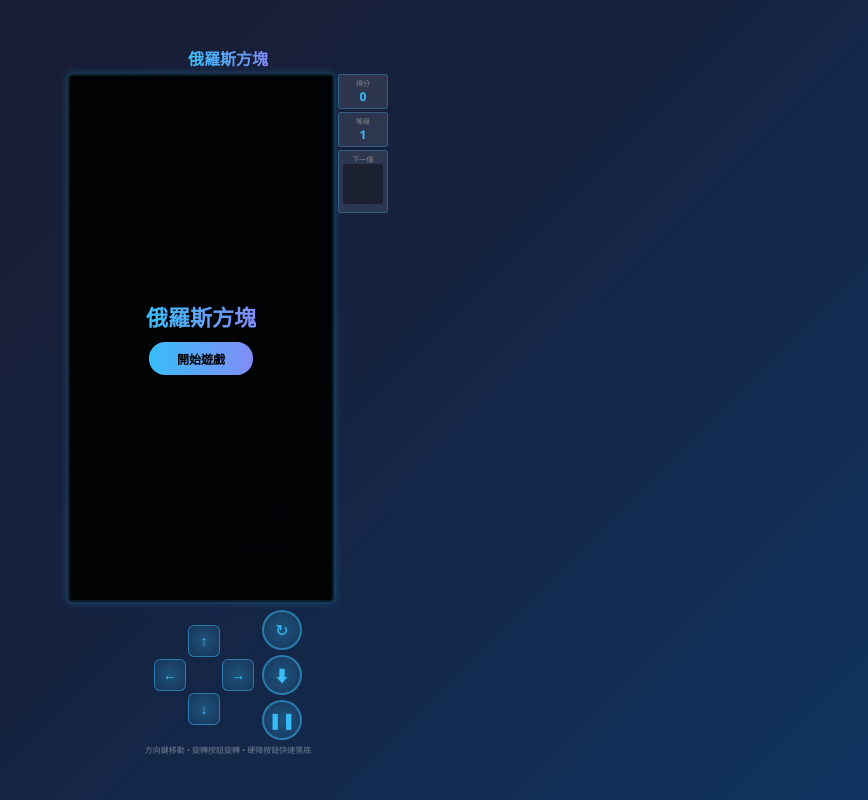
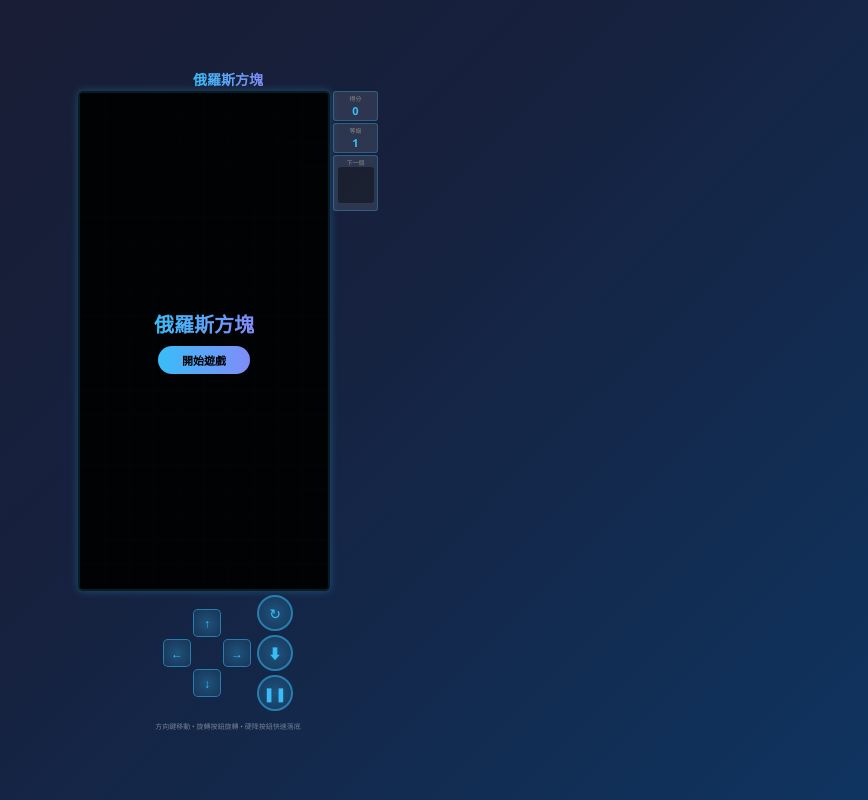
Before and after one commit to ken0953-coder/Test-Game, a website: page index.html in a window 1280 px wide. Both pictures are taken after a click on the element "❚❚". Shown: the whole page, without its empty margins (412-1280 px from the left). Drawn offline with Linux system fonts and the light colour scheme.

Commit message:
fix: 縮小控制按鈕尺寸，修復左右移動和旋轉問題

```diff
--- a/index.html
+++ b/index.html
@@ -25,46 +25,47 @@
             display: flex;
             flex-direction: column;
             align-items: center;
-            gap: 4px;
-            padding: 4px;
+            gap: 2px;
+            padding: 2px;
             width: 100%;
             max-width: 100vw;
         }
         .game-header { text-align: center; color: #fff; }
-        .game-title { font-size: 16px; font-weight: bold; background: linear-gradient(90deg, #38bdf8, #818cf8); -webkit-background-clip: text; -webkit-text-fill-color: transparent; }
-        .game-container { display: flex; gap: 4px; align-items: flex-start; width: 100%; max-width: 320px; }
+        .game-title { font-size: 14px; font-weight: bold; background: linear-gradient(90deg, #38bdf8, #818cf8); -webkit-background-clip: text; -webkit-text-fill-color: transparent; }
+        .game-container { display: flex; gap: 3px; align-items: flex-start; width: 100%; max-width: 300px; }
         .game-board { position: relative; flex: 1; min-width: 0; }
-        canvas#gameCanvas { display: block; width: 100%; background: rgba(0, 0, 0, 0.6); border: 2px solid #38bdf8; border-radius: 4px; box-shadow: 0 0 10px rgba(56, 189, 248, 0.3); }
-        .side-panel { display: flex; flex-direction: column; gap: 3px; color: #fff; min-width: 50px; }
-        .panel-box { background: rgba(255, 255, 255, 0.1); border: 1px solid rgba(56, 189, 248, 0.3); border-radius: 3px; padding: 3px; text-align: center; }
-        .panel-title { font-size: 7px; color: #888; text-transform: uppercase; }
-        .panel-value { font-size: 12px; font-weight: bold; color: #38bdf8; }
+        canvas#gameCanvas { display: block; width: 100%; background: rgba(0, 0, 0, 0.6); border: 2px solid #38bdf8; border-radius: 4px; box-shadow: 0 0 8px rgba(56, 189, 248, 0.3); }
+        .side-panel { display: flex; flex-direction: column; gap: 2px; color: #fff; min-width: 45px; }
+        .panel-box { background: rgba(255, 255, 255, 0.1); border: 1px solid rgba(56, 189, 248, 0.3); border-radius: 3px; padding: 2px; text-align: center; }
+        .panel-title { font-size: 6px; color: #888; text-transform: uppercase; }
+        .panel-value { font-size: 11px; font-weight: bold; color: #38bdf8; }
         .next-canvas { background: rgba(0, 0, 0, 0.4); border-radius: 3px; }
 
-        /* 方向鍵控制 */
+        /* 控制區域 */
         .controls-area {
             display: flex;
             justify-content: center;
             align-items: center;
-            gap: 8px;
-            margin-top: 4px;
+            gap: 6px;
+            margin-top: 2px;
             width: 100%;
-            max-width: 320px;
+            max-width: 300px;
+            padding-bottom: 8px;
         }
         .dpad {
             display: grid;
-            grid-template-columns: repeat(3, 32px);
-            grid-template-rows: repeat(3, 32px);
+            grid-template-columns: repeat(3, 28px);
+            grid-template-rows: repeat(3, 28px);
             gap: 2px;
         }
         .dpad-btn {
-            width: 32px;
-            height: 32px;
+            width: 28px;
+            height: 28px;
             background: radial-gradient(circle, rgba(56, 189, 248, 0.3) 0%, rgba(56, 189, 248, 0.1) 100%);
             border: 1.5px solid rgba(56, 189, 248, 0.5);
-            border-radius: 6px;
+            border-radius: 5px;
             color: #38bdf8;
-            font-size: 14px;
+            font-size: 12px;
             display: flex;
             justify-content: center;
             align-items: center;
@@ -78,17 +79,17 @@
         .action-buttons {
             display: flex;
             flex-direction: column;
-            gap: 5px;
+            gap: 4px;
             align-items: center;
         }
         .action-btn {
-            width: 40px;
-            height: 40px;
+            width: 36px;
+            height: 36px;
             background: radial-gradient(circle, rgba(56, 189, 248, 0.3) 0%, rgba(56, 189, 248, 0.1) 100%);
             border: 2px solid rgba(56, 189, 248, 0.5);
             border-radius: 50%;
             color: #38bdf8;
-            font-size: 16px;
+            font-size: 14px;
             display: flex;
             justify-content: center;
             align-items: center;
@@ -98,11 +99,11 @@
         }
         .action-btn:active { background: rgba(56, 189, 248, 0.5); transform: scale(0.95); }
 
-        .overlay { position: absolute; top: 0; left: 0; width: 100%; height: 100%; background: rgba(0, 0, 0, 0.85); display: flex; flex-direction: column; justify-content: center; align-items: center; gap: 10px; z-index: 10; border-radius: 4px; }
+        .overlay { position: absolute; top: 0; left: 0; width: 100%; height: 100%; background: rgba(0, 0, 0, 0.85); display: flex; flex-direction: column; justify-content: center; align-items: center; gap: 8px; z-index: 10; border-radius: 4px; }
         .overlay.hidden { display: none; }
-        .overlay-title { font-size: 22px; font-weight: bold; background: linear-gradient(90deg, #38bdf8, #818cf8); -webkit-background-clip: text; -webkit-text-fill-color: transparent; }
-        .start-btn { padding: 8px 28px; background: linear-gradient(90deg, #38bdf8, #818cf8); border: none; border-radius: 16px; color: #000; font-size: 12px; font-weight: bold; cursor: pointer; }
-        .controls-hint { color: rgba(255, 255, 255, 0.4); font-size: 8px; text-align: center; padding: 0 4px; }
+        .overlay-title { font-size: 20px; font-weight: bold; background: linear-gradient(90deg, #38bdf8, #818cf8); -webkit-background-clip: text; -webkit-text-fill-color: transparent; }
+        .start-btn { padding: 6px 24px; background: linear-gradient(90deg, #38bdf8, #818cf8); border: none; border-radius: 14px; color: #000; font-size: 11px; font-weight: bold; cursor: pointer; }
+        .controls-hint { color: rgba(255, 255, 255, 0.4); font-size: 7px; text-align: center; padding: 0 2px; }
     </style>
 </head>
 <body>
@@ -112,13 +113,13 @@
             <div class="game-board">
                 <canvas id="gameCanvas"></canvas>
                 <div class="overlay" id="startOverlay"><div class="overlay-title">俄羅斯方塊</div><button class="start-btn" onclick="startGame()">開始遊戲</button></div>
-                <div class="overlay hidden" id="gameOverOverlay"><div class="overlay-title">遊戲結束</div><div id="finalScore" style="color:#888;font-size:11px"></div><button class="start-btn" onclick="startGame()">再玩一次</button></div>
+                <div class="overlay hidden" id="gameOverOverlay"><div class="overlay-title">遊戲結束</div><div id="finalScore" style="color:#888;font-size:10px"></div><button class="start-btn" onclick="startGame()">再玩一次</button></div>
                 <div class="overlay hidden" id="pauseOverlay"><div class="overlay-title">暫停</div><button class="start-btn" onclick="togglePause()">繼續</button></div>
             </div>
             <div class="side-panel">
                 <div class="panel-box"><div class="panel-title">得分</div><div class="panel-value" id="score">0</div></div>
                 <div class="panel-box"><div class="panel-title">等級</div><div class="panel-value" id="level">1</div></div>
-                <div class="panel-box"><div class="panel-title">下一個</div><canvas id="nextCanvas" class="next-canvas" width="40" height="40"></canvas></div>
+                <div class="panel-box"><div class="panel-title">下一個</div><canvas id="nextCanvas" class="next-canvas" width="36" height="36"></canvas></div>
             </div>
         </div>
         <div class="controls-area">
@@ -147,7 +148,12 @@
         const nextCanvas = document.getElementById('nextCanvas');
         const nextCtx = nextCanvas.getContext('2d');
         let BLOCK_SIZE = 30, COLS = 10, ROWS = 20;
-        function resizeCanvas() { const maxWidth = Math.min(window.innerWidth - 12, 220); canvas.width = maxWidth; canvas.height = maxWidth * 2; BLOCK_SIZE = canvas.width / COLS; }
+        function resizeCanvas() {
+            const maxWidth = Math.min(window.innerWidth - 10, 200);
+            canvas.width = maxWidth;
+            canvas.height = maxWidth * 2;
+            BLOCK_SIZE = canvas.width / COLS;
+        }
         resizeCanvas();
         window.addEventListener('resize', resizeCanvas);
         const COLORS = [null, '#00f0f0', '#0000f0', '#f0a000', '#f0f000', '#00f000', '#a000f0', '#f00000'];
@@ -156,6 +162,7 @@
         let score = 0, lines = 0, level = 1;
         let gameRunning = false, gamePaused = false;
         let dropInterval = 1000, lastDrop = 0, animationId = null;
+        let lastRotateTime = 0;
 
         class Piece {
             constructor(type) { this.type = type; this.shape = SHAPES[type].map(r => [...r]); this.x = Math.floor(COLS / 2) - Math.floor(this.shape[0].length / 2); this.y = 0; }
@@ -180,7 +187,7 @@
         function drawNext() {
             nextCtx.clearRect(0, 0, nextCanvas.width, nextCanvas.height);
             if (!nextPiece) return;
-            const s = 9, ox = (nextCanvas.width-nextPiece.shape[0].length*s)/2, oy = (nextCanvas.height-nextPiece.shape.length*s)/2;
+            const s = 8, ox = (nextCanvas.width-nextPiece.shape[0].length*s)/2, oy = (nextCanvas.height-nextPiece.shape.length*s)/2;
             nextPiece.shape.forEach((row,y)=>row.forEach((v,x)=>{if(v){nextCtx.fillStyle=COLORS[v];nextCtx.fillRect(ox+x*s,oy+y*s,s,s);nextCtx.strokeStyle='rgba(0,0,0,0.5)';nextCtx.strokeRect(ox+x*s,oy+y*s,s,s);}}));
         }
         function isValid(shape, dx, dy, px, py) {
@@ -200,13 +207,45 @@
         function gameOver() { gameRunning=false; cancelAnimationFrame(animationId); document.getElementById('finalScore').textContent='得分: '+score; document.getElementById('gameOverOverlay').classList.remove('hidden'); }
         function spawnPiece() { currentPiece=nextPiece||randomPiece(); nextPiece=randomPiece(); drawNext(); if(!isValid(currentPiece.shape,0,0,currentPiece.x,currentPiece.y)) gameOver(); }
         function moveDown() { if(!gameRunning||gamePaused||!currentPiece)return; if(isValid(currentPiece.shape,0,1,currentPiece.x,currentPiece.y))currentPiece.y++;else{placePiece();clearLines();spawnPiece();} }
-        function moveLeft() { if(gameRunning&&!gamePaused&&currentPiece&&isValid(currentPiece.shape,-1,0,currentPiece.x,currentPiece.y))currentPiece.x--; }
-        function moveRight() { if(gameRunning&&!gamePaused&&currentPiece&&isValid(currentPiece.shape,1,0,currentPiece.x,currentPiece.y))currentPiece.x++; }
-        function rotate() { if(!gameRunning||gamePaused||!currentPiece)return; const r=currentPiece.rotate(); for(const k of [-1,1,-2,2]){if(isValid(r,k,0,currentPiece.x,currentPiece.y)){currentPiece.shape=r;currentPiece.x+=k;return;}} }
-        function softDrop() { if(!gameRunning||gamePaused||!currentPiece)return; if(isValid(currentPiece.shape,0,1,currentPiece.x,currentPiece.y))currentPiece.y++; else{placePiece();clearLines();spawnPiece();} }
-        function hardDrop() { if(!gameRunning||gamePaused||!currentPiece)return; while(isValid(currentPiece.shape,0,1,currentPiece.x,currentPiece.y)){currentPiece.y++;score+=2;} placePiece();clearLines();spawnPiece();updateDisplay(); }
-        function togglePause() { if(!gameRunning)return; gamePaused=!gamePaused; document.getElementById('pauseOverlay').classList.toggle('hidden',!gamePaused); }
-        function gameLoop(t) { if(!gameRunning)return; if(!gamePaused&&t-lastDrop>dropInterval){moveDown();lastDrop=t;} drawBoard();drawPiece(currentPiece); animationId=requestAnimationFrame(gameLoop); }
+        function moveLeft() {
+            if(!gameRunning||gamePaused||!currentPiece)return;
+            if(isValid(currentPiece.shape,-1,0,currentPiece.x,currentPiece.y))currentPiece.x--;
+        }
+        function moveRight() {
+            if(!gameRunning||gamePaused||!currentPiece)return;
+            if(isValid(currentPiece.shape,1,0,currentPiece.x,currentPiece.y))currentPiece.x++;
+        }
+        function rotate() {
+            if(!gameRunning||gamePaused||!currentPiece)return;
+            const now = Date.now();
+            // 防止快速點擊導致多次旋轉
+            if(now - lastRotateTime < 100) return;
+            lastRotateTime = now;
+
+            const r=currentPiece.rotate();
+            for(const k of [-1,1,-2,2]){if(isValid(r,k,0,currentPiece.x,currentPiece.y)){currentPiece.shape=r;currentPiece.x+=k;return;}}
+        }
+        function softDrop() {
+            if(!gameRunning||gamePaused||!currentPiece)return;
+            if(isValid(currentPiece.shape,0,1,currentPiece.x,currentPiece.y))currentPiece.y++;
+            else{placePiece();clearLines();spawnPiece();}
+        }
+        function hardDrop() {
+            if(!gameRunning||gamePaused||!currentPiece)return;
+            while(isValid(currentPiece.shape,0,1,currentPiece.x,currentPiece.y)){currentPiece.y++;score+=2;}
+            placePiece();clearLines();spawnPiece();updateDisplay();
+        }
+        function togglePause() {
+            if(!gameRunning)return;
+            gamePaused=!gamePaused;
+            document.getElementById('pauseOverlay').classList.toggle('hidden',!gamePaused);
+        }
+        function gameLoop(t) {
+            if(!gameRunning)return;
+            if(!gamePaused&&t-lastDrop>dropInterval){moveDown();lastDrop=t;}
+            drawBoard();drawPiece(currentPiece);
+            animationId=requestAnimationFrame(gameLoop);
+        }
         function startGame() {
             board=createBoard(); score=0; lines=0; level=1; dropInterval=1000;
             gameRunning=true; gamePaused=false; currentPiece=null; nextPiece=null;
```
Also changed, not shown: www/index.html (+77 -38 lines).
